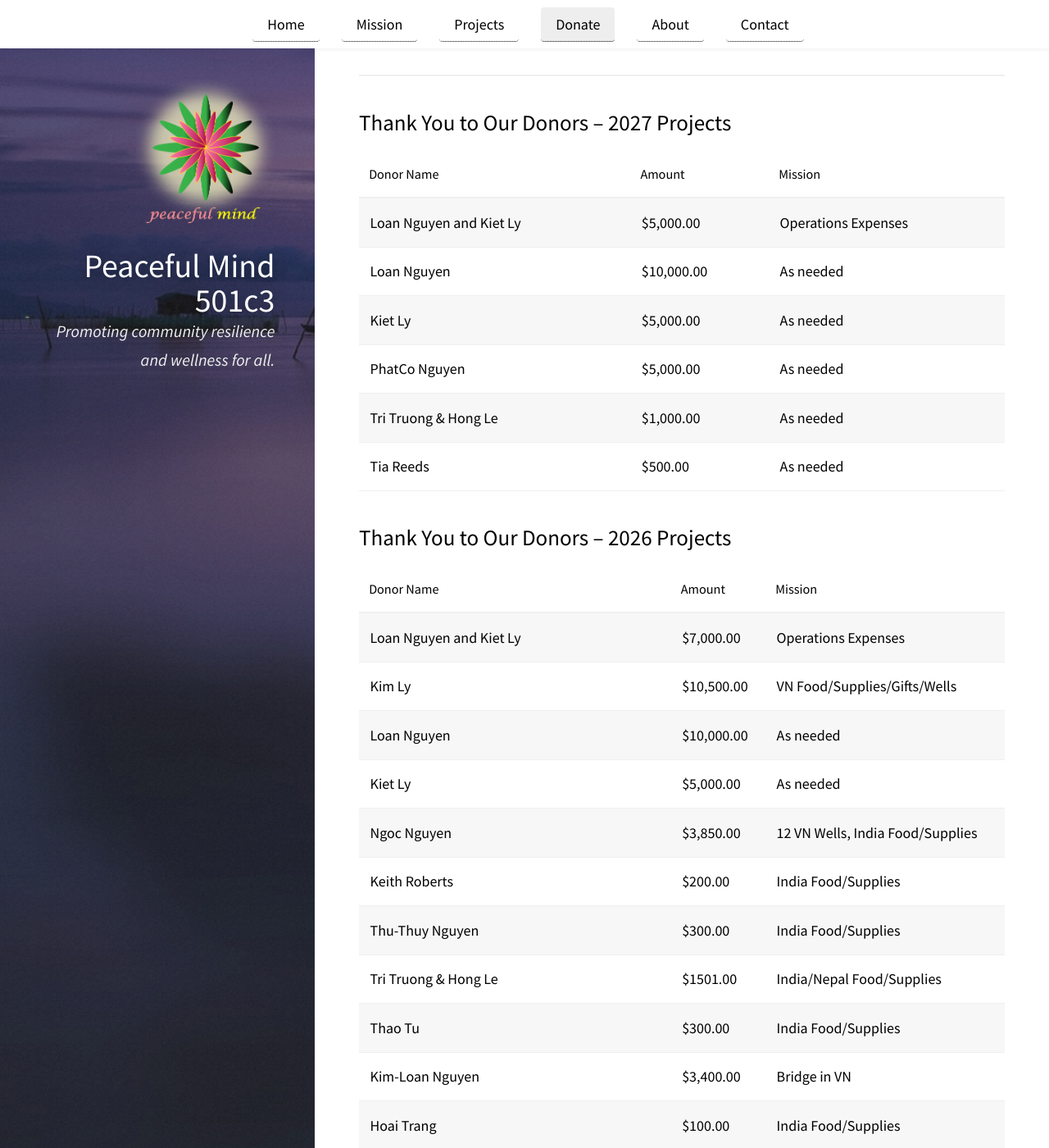
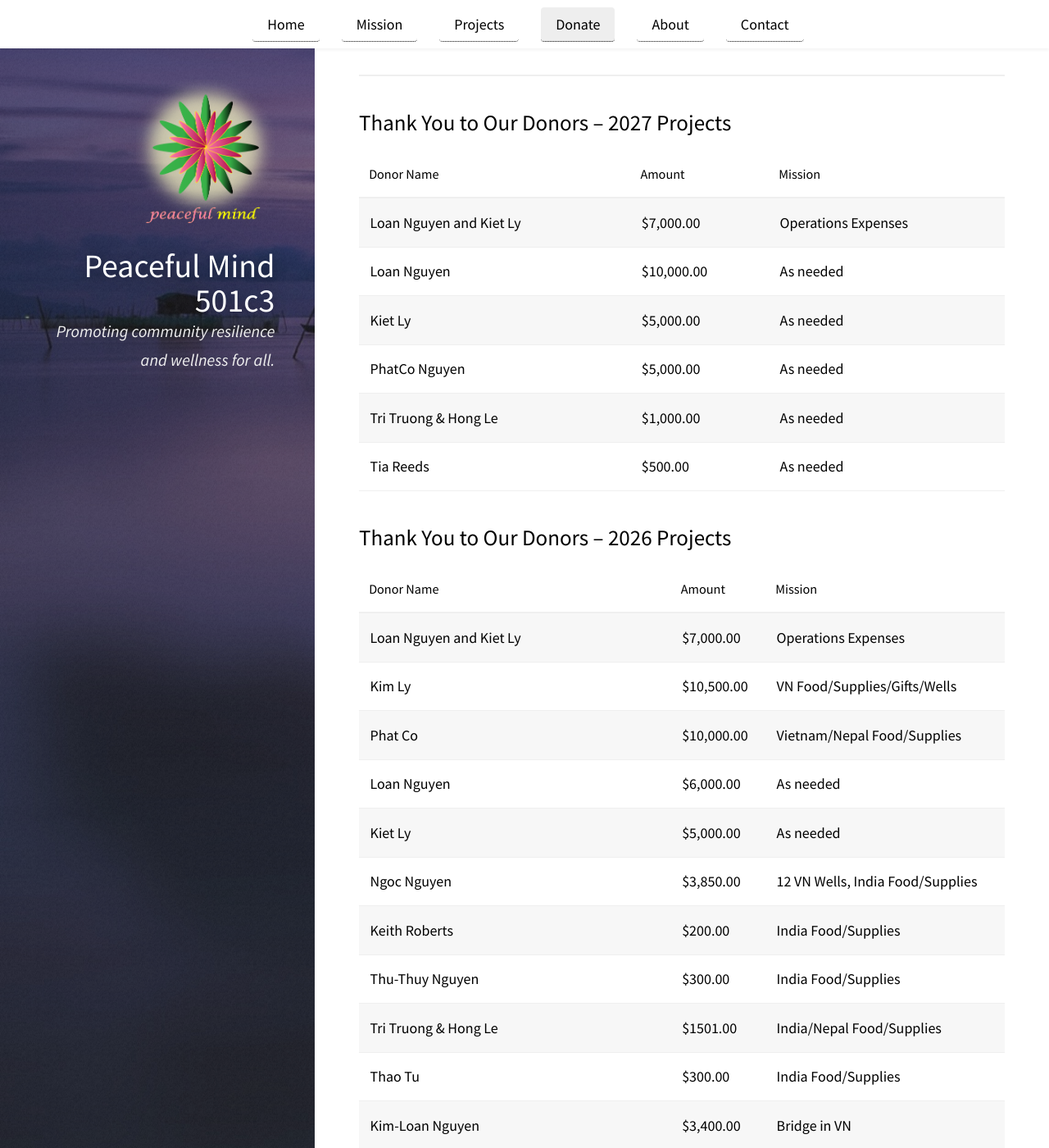
Before and after one commit to peacefulcenter/peacefulcenter.github.io, a Jekyll site: the page built from pages/donate.md, in a window 1280 px wide and 1400 px high, scrolled down 1655 px. Shown: the whole window at 82% size. Built offline with Jekyll 4.4.1, drawn with Linux system fonts in a browser that asks for light colours; our own code applies the rules of GitHub Pages for plain Markdown files; some of the changed text lies outside the part shown.

Commit message:
Update planning

```diff
--- a/pages/donate.md
+++ b/pages/donate.md
@@ -96,7 +96,7 @@ _Peaceful Mind 501C3 is a tax-exempt organization. Tax ID: 39-2930680. Your dona
 
 | Donor Name              | Amount     | Mission             |
 |-------------------------|------------|---------------------|
-| Loan Nguyen and Kiet Ly | $5,000.00  | Operations Expenses |
+| Loan Nguyen and Kiet Ly | $7,000.00  | Operations Expenses |
 | Loan Nguyen             | $10,000.00 | As needed           |
 | Kiet Ly                 | $5,000.00  | As needed           |
 | PhatCo Nguyen           | $5,000.00  | As needed           |
@@ -110,7 +110,8 @@ _Peaceful Mind 501C3 is a tax-exempt organization. Tax ID: 39-2930680. Your dona
 |--------------------------------------------|------------|----------------------------------|
 | Loan Nguyen and Kiet Ly                    | $7,000.00  | Operations Expenses              |
 | Kim Ly                                     | $10,500.00 | VN Food/Supplies/Gifts/Wells     |
-| Loan Nguyen                                | $10,000.00 | As needed                        |
+| Phat Co                                    | $10,000.00 | Vietnam/Nepal Food/Supplies      |
+| Loan Nguyen                                | $6,000.00  | As needed                        |
 | Kiet Ly                                    | $5,000.00  | As needed                        |
 | Ngoc Nguyen                                | $3,850.00  | 12 VN Wells, India Food/Supplies |
 | Keith Roberts                              | $200.00    | India Food/Supplies              |
```
Also changed, not shown: other parts of pages/donate.md (+1 -1 lines).
